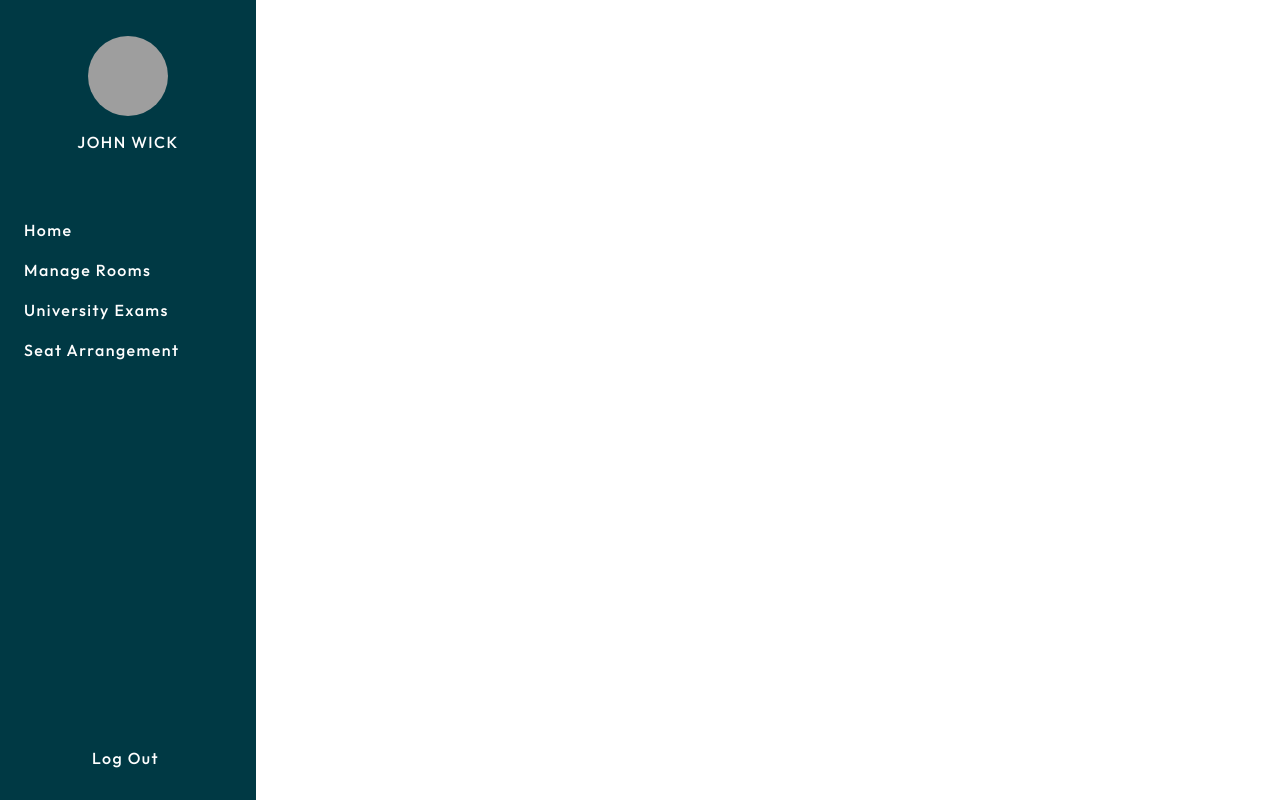
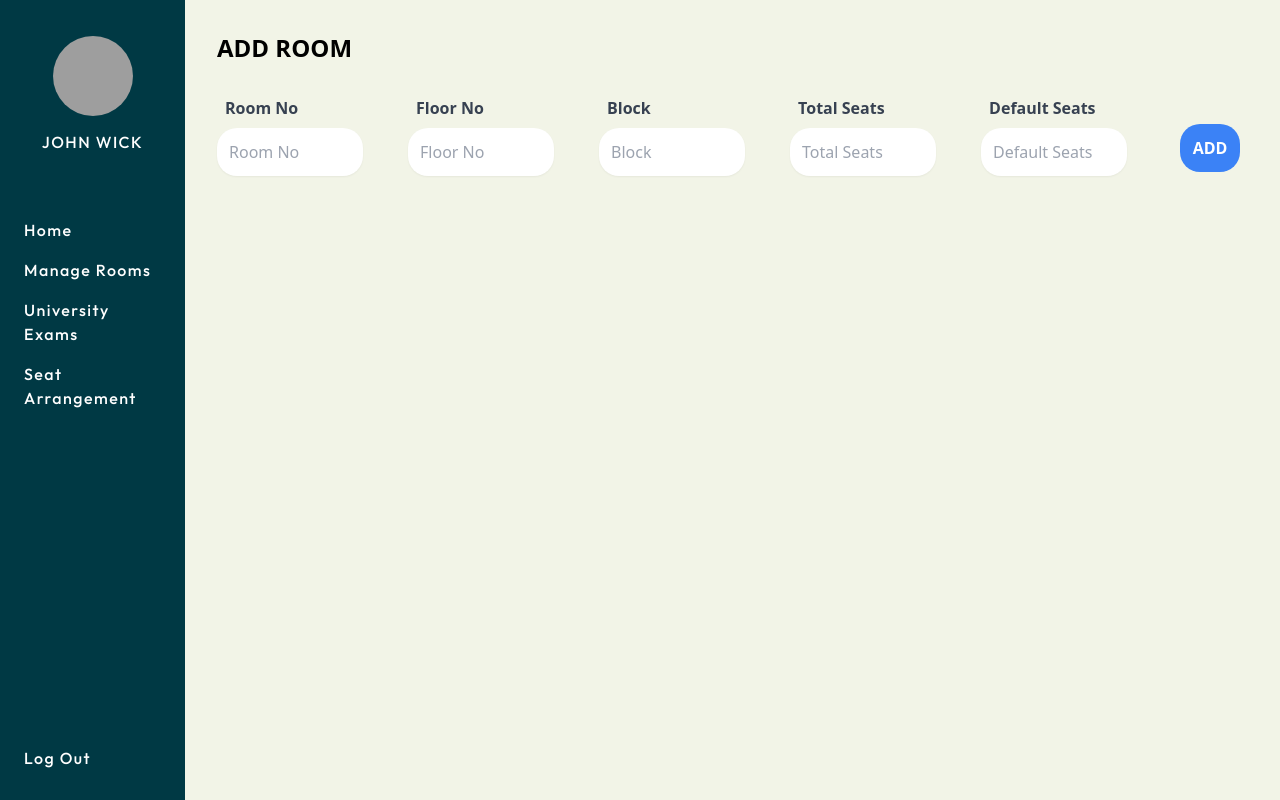
Before and after one commit to Sudhi27Krishna/Exam-Seat-Arrangement-System, a React (Create React App) app: page / in a window 1280 px wide. Built offline with nearby package versions, Linux system fonts and the light colour scheme; grey boxes are pictures that could not be loaded.

Commit message:
Added Add-Room form in manage room

```diff
--- a/src/components/App.jsx
+++ b/src/components/App.jsx
@@ -1,11 +1,14 @@
 import React from "react";
+import ManageRoom from "./ManageRoom";
 // import Login from "./Login";
 import NavBar from "./NavBar";
 
 
 function App() {
-  return (<div>
+  return (<div className="flex flex-row">
     <NavBar />
+    <ManageRoom />
+    {/* <Login /> */}
   </div>);
 }
 
--- /dev/null
+++ b/src/components/ManageRoom.jsx
@@ -0,0 +1,35 @@
+import React from 'react'
+
+export default function ManageRoom() {
+    return (
+        <div className="bg-background flex flex-col flex-grow">
+            <div class="p-8">
+                <h2 class="text-2xl font-bold mb-8">ADD ROOM</h2>
+                <form class="flex flex-col md:flex-row">
+                    <div class="flex flex-col mb-4 md:mr-4">
+                        <label for="room-no" class="text-gray-700 font-bold mb-2 pl-2">Room No</label>
+                        <input id="room-no" type="text" class="w-5/6 h-12 px-3 py-2 rounded-[20px] shadow-sm border-gray-300" placeholder="Room No" required />
+                    </div>
+                    <div class="flex flex-col mb-4 md:mr-4">
+                        <label for="floor-no" class="text-gray-700 font-bold mb-2 pl-2">Floor No</label>
+                        <input id="floor-no" type="number" class="w-5/6 h-12 px-3 py-2 rounded-[20px] shadow-sm border-gray-300" placeholder="Floor No" required />
+                    </div>
+                    <div class="flex flex-col mb-4 md:mr-4">
+                        <label for="block" class="text-gray-700 font-bold mb-2 pl-2">Block</label>
+                        <input id="block" type="text" class="w-5/6 h-12 px-3 py-2 rounded-[20px] shadow-sm border-gray-300" placeholder="Block" required />
+                    </div>
+                    <div class="flex flex-col mb-4 md:mr-4">
+                        <label for="total-seats" class="text-gray-700 font-bold mb-2 pl-2">Total Seats</label>
+                        <input id="total-seats" type="number" class="w-5/6 h-12 px-3 py-2 rounded-[20px] shadow-sm border-gray-300" placeholder="Total Seats" required />
+                    </div>
+                    <div class="flex flex-col mb-4 md:mr-4">
+                        <label for="default-seats" class="text-gray-700 font-bold mb-2 pl-2">Default Seats</label>
+                        <input id="default-seats" type="number" class="w-5/6 h-12 px-3 py-2 rounded-[20px] shadow-sm border-gray-300" placeholder="Default Seats" required />
+                    </div>
+                    <button class="bg-blue-500 text-white font-bold py-1 px-2 my-7 mx-2 h-12 w-[5rem] rounded-[20px]" type="submit">ADD</button>
+                </form>
+            </div>
+
+        </div>
+    )
+}
--- a/src/components/NavBar.jsx
+++ b/src/components/NavBar.jsx
@@ -21,7 +21,7 @@ function NavBar() {
                     Seat Arrangement
                 </a>
                 <div class="flex-grow"></div> {/*adds a spacer to push logout to the bottom*/}
-                <a href="/" class="font-Outfit-Medium tracking-needed text-white hover:bg-green-light py-2 pl-[5.75rem] w-full">
+                <a href="/" class="font-Outfit-Medium tracking-needed text-white hover:bg-green-light py-2 px-6 w-full">
                     Log Out
                 </a>
             </div>
--- a/src/index.css
+++ b/src/index.css
@@ -47,4 +47,10 @@
         font-family: "Outfit-Thin";
         src: url('/public/fonts/Outfit-Thin.woff2')format('woff2'), url('/public/fonts/Outfit-Thin.woff')format('woff');
     }
+
+    input[type="number"]::-webkit-inner-spin-button,
+    input[type="number"]::-webkit-outer-spin-button {
+        -webkit-appearance: none;
+        margin: 0;
+    }
 }
```
